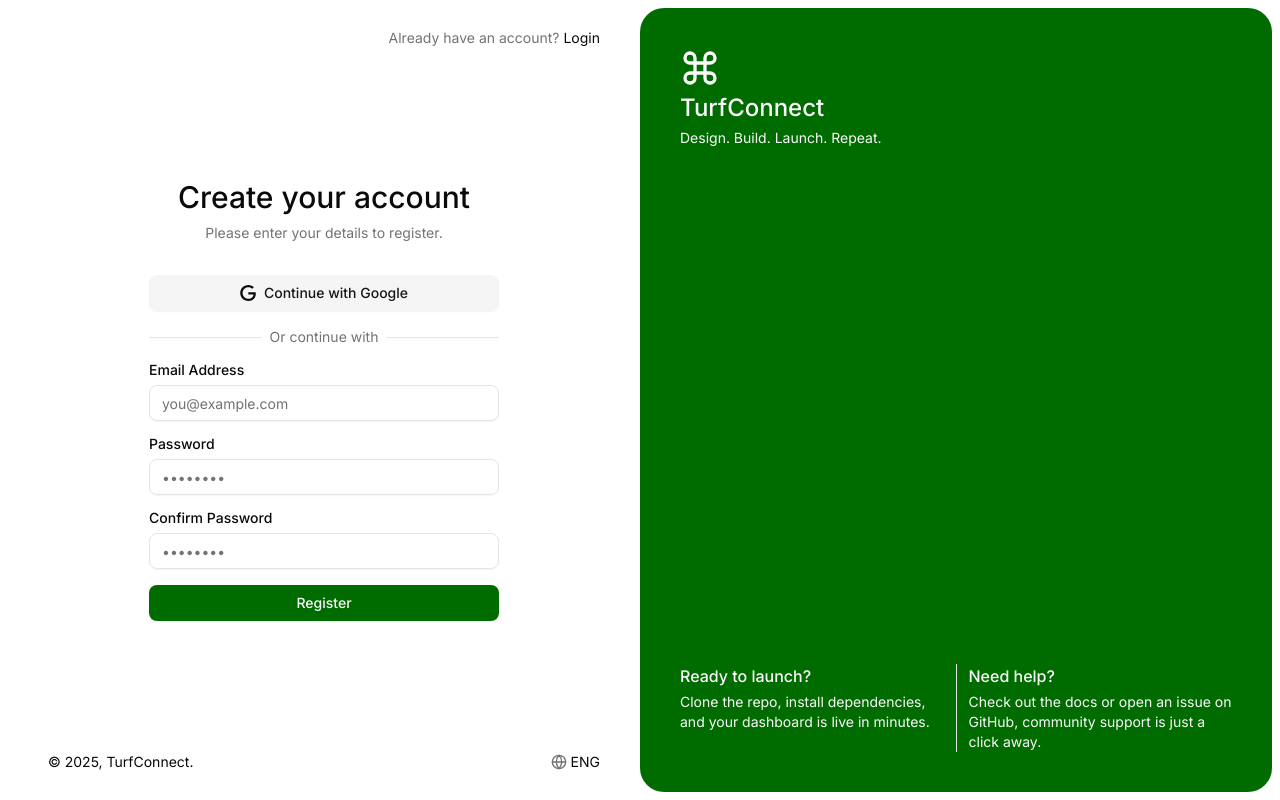
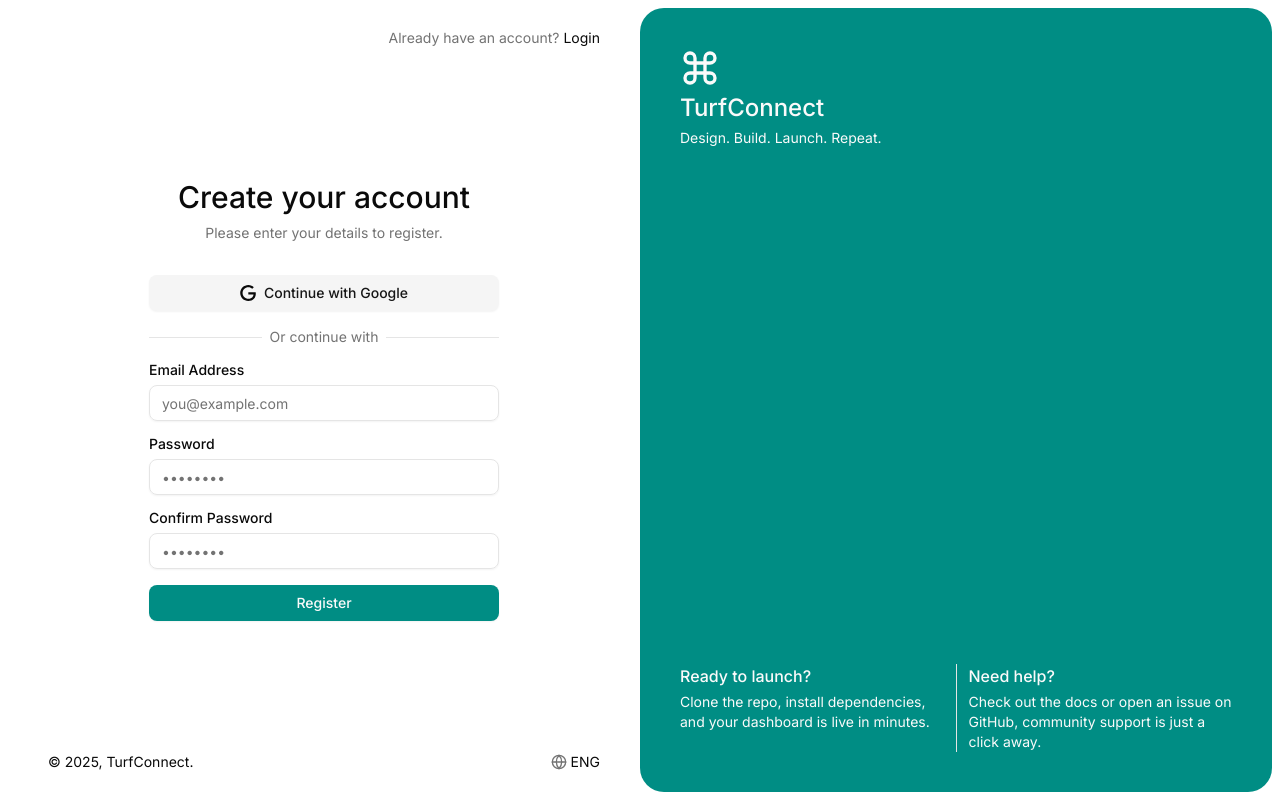
Before and after one commit to ziaul888/turf_owner_panel, a Next.js app: page /auth/v2/register in a window 1280 px wide. Built offline with nearby package versions, Linux system fonts and the light colour scheme; no server answers.

Commit message:
eslint error fixed

```diff
--- a/next.config.mjs
+++ b/next.config.mjs
@@ -1,5 +1,9 @@
 /** @type {import('next').NextConfig} */
 const nextConfig = {
+  eslint: {
+    // ✅ Skip ESLint during builds
+    ignoreDuringBuilds: true,
+  },
   compiler: {
     removeConsole: process.env.NODE_ENV === "production",
   },
--- a/src/app/(main)/dashboard/bookings/[id]/page.tsx
+++ b/src/app/(main)/dashboard/bookings/[id]/page.tsx
@@ -103,8 +103,11 @@
 
           {/* Sidebar actions - 4 columns */}
           <div className="space-y-4 lg:col-span-4">
-            <BookingActions booking={booking} component={<PaymentSummary booking={booking} />} />
-            <BookingActions booking={booking} component={<PaymentDetails booking={booking} />} />
+            <BookingActions booking={booking} component={<PaymentSummary />} />
+            <BookingActions
+              booking={booking}
+              component={<PaymentDetails method={""} transactionId={""} date={""} gateway={""} />}
+            />
             <BookingActions booking={booking} component={<BookingActionsButton />} />
           </div>
         </div>
--- a/src/app/(main)/dashboard/bookings/_components/page-top-section.tsx
+++ b/src/app/(main)/dashboard/bookings/_components/page-top-section.tsx
@@ -43,7 +43,7 @@
   return (
     <div
       ref={ref}
-      className={`bg-background sticky top-0 z-880 flex flex-col items-center justify-between gap-2 border-b py-4 transition-shadow duration-200 sm:flex-row sm:gap-4 md:p-6`}
+      className={`bg-background sticky top-0 z-8 flex flex-col items-center justify-between gap-2 border-b py-4 transition-shadow duration-200 sm:flex-row sm:gap-4 md:p-6`}
     >
       {/* Page Title Section */}
       <div>
--- a/src/app/(main)/dashboard/default/_components/table-cell-viewer.tsx
+++ b/src/app/(main)/dashboard/default/_components/table-cell-viewer.tsx
@@ -47,7 +47,7 @@
 
   return (
     <Drawer direction={isMobile ? "bottom" : "right"}>
-      <DrawerTrigger asChild>
+      {/* <DrawerTrigger asChild>
         <Button variant="link" className="text-foreground w-fit px-0 text-left cursor-pointer">
           {item.header}
         </Button>
@@ -179,7 +179,7 @@
             <Button variant="outline">Done</Button>
           </DrawerClose>
         </DrawerFooter>
-      </DrawerContent>
+      </DrawerContent> */}
     </Drawer>
   );
 }
--- a/src/app/globals.css
+++ b/src/app/globals.css
@@ -54,7 +54,7 @@
   --card-foreground: oklch(0.145 0 0);
   --popover: oklch(1 0 0);
   --popover-foreground: oklch(0.145 0 0);
-  --primary: oklch(0.45 0.20 140);;
+  --primary: oklch(0.566 0.127 187.98);
   --primary-foreground: oklch(0.985 0 0);
   --secondary: oklch(0.97 0 0);
   --secondary-foreground: oklch(0.205 0 0);
@@ -71,11 +71,11 @@
   --chart-3: oklch(0.45 0.10 145);
   --chart-4: oklch(0.35 0.08 145);
   --chart-5: oklch(0.25 0.06 145);
-  --sidebar: oklch(0.25 0.12 145);
+  --sidebar: oklch(0.566 0.127 187.98);
   --sidebar-foreground: oklch(0.145 0 0);
   --sidebar-primary: oklch(0.205 0 0);
   --sidebar-primary-foreground: oklch(0.985 0 0);
-  --sidebar-accent: oklch(0.45 0.20 140);
+  --sidebar-accent: oklch(71.668% 0.12145 198.954 / 0.438);
   --sidebar-accent-foreground: oklch(0.205 0 0);
   --sidebar-border: oklch(0.922 0 0);
   --sidebar-ring: oklch(0.708 0 0);
--- a/src/navigation/sidebar/sidebar-items.ts
+++ b/src/navigation/sidebar/sidebar-items.ts
@@ -16,6 +16,7 @@
   UserCog,
   Wallet,
   Clock,
+  LucideIcon
 } from "lucide-react";
 
 export interface NavSubItem {
```
Also changed, not shown: src/app/(main)/dashboard/bookings/_components/payment-details.tsx (+2 -6 lines).
